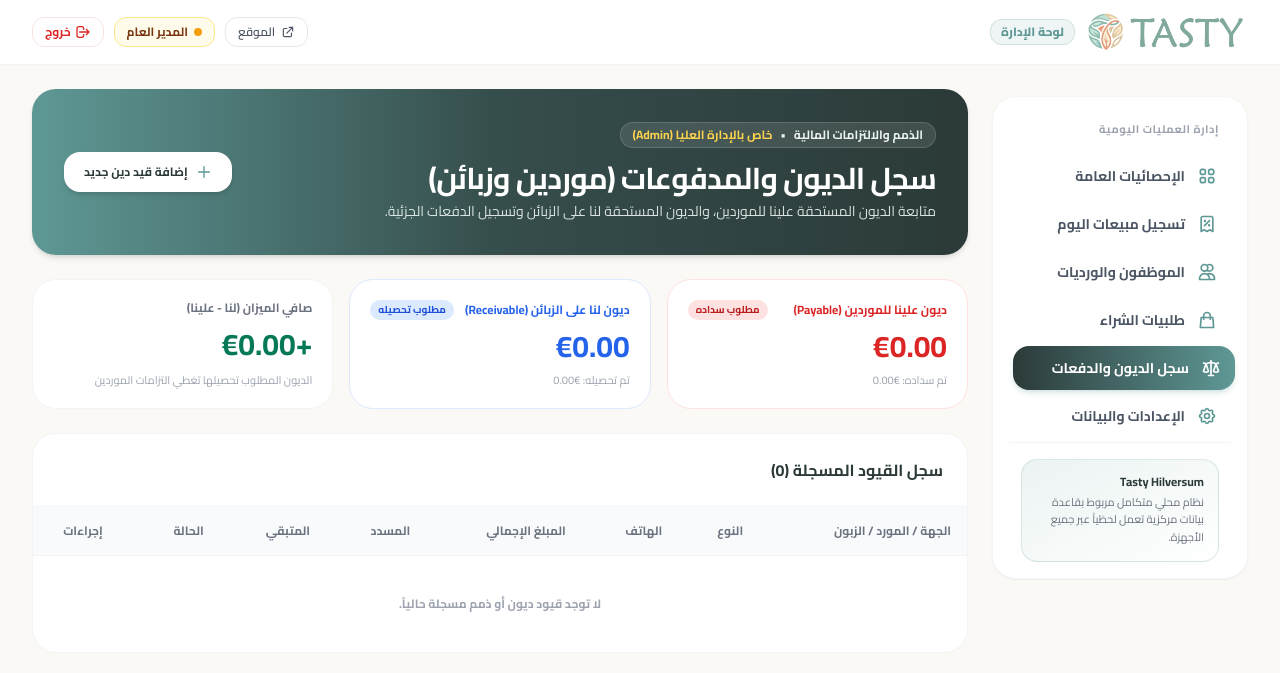
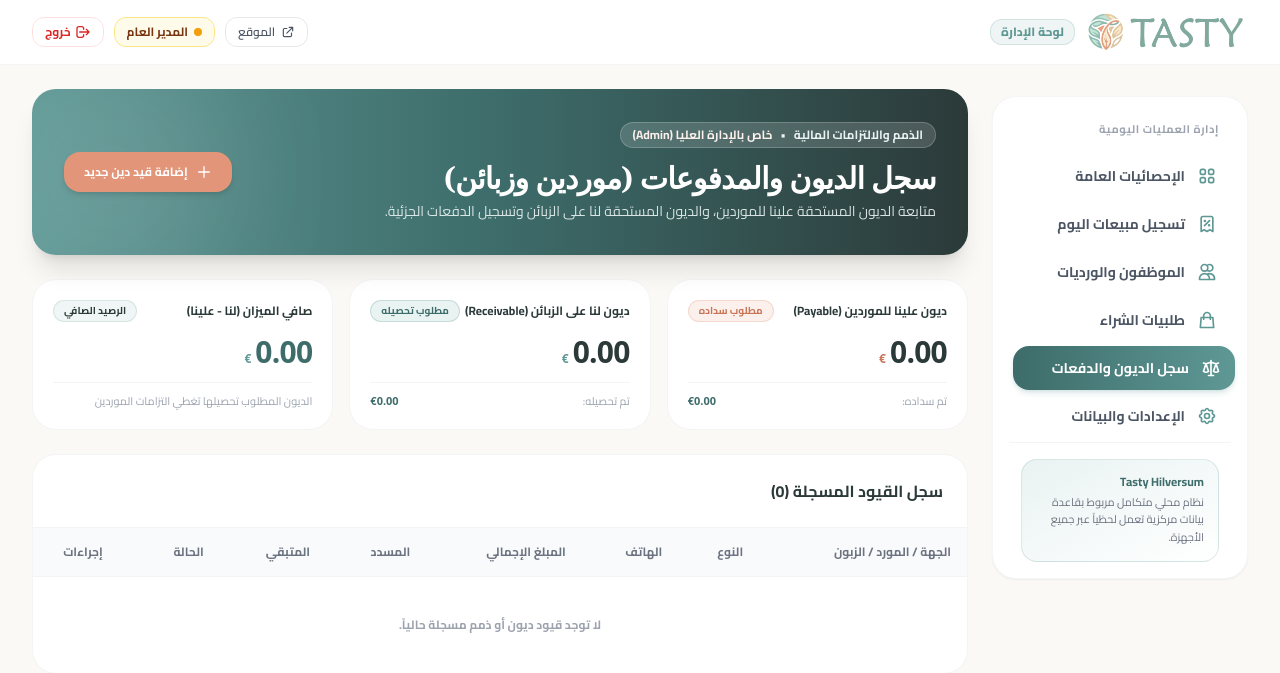
Before and after one commit to ubadamhimid/tasty, a PHP site: page /admin/debts in a window 1280 px wide. Shown: the top 673 px of the page. Run offline with PHP 8.4, Linux system fonts and the light colour scheme; the visitor is signed in with stand-in values (Sample User, id 1); data that the repository does not hold is empty; some libraries are stand-ins or nearby versions.

Commit message:
style: apply authentic logo brand palette and fix RTL number formatting across all admin modules

```diff
--- a/tasty/admin/debts.php
+++ b/tasty/admin/debts.php
@@ -112,23 +112,24 @@ $netBalance = $totalReceivable - $totalPayable;
 <div class="space-y-6">
 
   <!-- Header Banner -->
-  <div class="bg-gradient-to-l from-tasty-teal-dark via-[#354D4B] to-tasty-teal text-white p-6 sm:p-8 rounded-3xl shadow-md relative overflow-hidden flex flex-col sm:flex-row sm:items-center justify-between gap-4">
-    <div>
-      <div class="inline-flex items-center gap-2 px-3 py-1 rounded-full bg-white/10 text-tasty-teal-light text-xs font-bold mb-3 border border-white/15">
+  <div class="bg-gradient-to-l from-tasty-charcoal via-tasty-teal-dark to-tasty-teal text-white p-6 sm:p-8 rounded-3xl shadow-xl relative overflow-hidden flex flex-col sm:flex-row sm:items-center justify-between gap-4">
+    <div class="absolute -left-12 -bottom-12 w-64 h-64 bg-white/10 rounded-full blur-3xl pointer-events-none"></div>
+    <div class="relative z-10">
+      <div class="inline-flex items-center gap-2 px-3 py-1 rounded-full bg-white/15 text-tasty-teal-light text-xs font-bold mb-3 border border-white/20 backdrop-blur-md">
         <span>الذمم والالتزامات المالية</span>
         <span>•</span>
-        <span class="text-amber-300 font-bold">خاص بالإدارة العليا (Admin)</span>
+        <span class="text-tasty-terracotta-light font-bold">خاص بالإدارة العليا (Admin)</span>
       </div>
-      <h1 class="text-2xl sm:text-3xl font-bold tracking-tight">سجل الديون والمدفوعات (موردين وزبائن)</h1>
+      <h1 class="font-serif font-black text-2xl sm:text-3xl tracking-tight text-white">سجل الديون والمدفوعات (موردين وزبائن)</h1>
       <p class="text-tasty-teal-light/90 text-sm mt-1 max-w-xl leading-relaxed">
         متابعة الديون المستحقة علينا للموردين، والديون المستحقة لنا على الزبائن وتسجيل الدفعات الجزئية.
       </p>
     </div>
 
     <!-- Quick Button -->
-    <div class="shrink-0">
-      <button onclick="document.getElementById('newDebtModal').classList.remove('hidden')" class="px-5 py-3 rounded-2xl bg-white text-tasty-teal-dark font-bold text-xs hover:bg-tasty-teal-light shadow-md transition-all active:scale-95 flex items-center gap-2">
-        <svg class="w-4 h-4 text-tasty-teal" fill="none" stroke="currentColor" viewBox="0 0 24 24"><path stroke-linecap="round" stroke-linejoin="round" stroke-width="2" d="M12 4v16m8-8H4"/></svg>
+    <div class="shrink-0 relative z-10">
+      <button onclick="document.getElementById('newDebtModal').classList.remove('hidden')" class="px-5 py-3 rounded-2xl bg-tasty-terracotta text-white font-bold text-xs hover:bg-tasty-terracotta-dark shadow-md transition-all active:scale-95 flex items-center gap-2">
+        <svg class="w-4 h-4" fill="none" stroke="currentColor" viewBox="0 0 24 24"><path stroke-linecap="round" stroke-linejoin="round" stroke-width="2" d="M12 4v16m8-8H4"/></svg>
         <span>إضافة قيد دين جديد</span>
       </button>
     </div>
@@ -142,9 +143,9 @@ $netBalance = $totalReceivable - $totalPayable;
     </div>
   <?php endif; ?>
   <?php if (!empty($error)): ?>
-    <div class="p-4 rounded-2xl bg-red-50 border border-red-200 text-red-800 text-xs font-bold flex items-center justify-between">
+    <div class="p-4 rounded-2xl bg-tasty-terracotta-light border border-tasty-terracotta/40 text-tasty-terracotta-dark text-xs font-bold flex items-center justify-between">
       <span><?= htmlspecialchars($error) ?></span>
-      <button onclick="this.parentElement.remove();" class="text-red-600">&times;</button>
+      <button onclick="this.parentElement.remove();" class="text-tasty-terracotta-dark">&times;</button>
     </div>
   <?php endif; ?>
 
@@ -152,42 +153,56 @@ $netBalance = $totalReceivable - $totalPayable;
   <div class="grid grid-cols-1 md:grid-cols-3 gap-4">
 
     <!-- Payable to Suppliers (علينا) -->
-    <div class="bg-white p-5 rounded-3xl border border-red-100 shadow-xs flex flex-col justify-between">
-      <div class="flex items-center justify-between text-xs font-bold text-red-600 mb-2">
+    <div class="bg-white p-5 rounded-3xl border border-gray-100 shadow-xs flex flex-col justify-between hover:shadow-md transition-shadow">
+      <div class="flex items-center justify-between text-xs font-bold text-tasty-charcoal mb-3">
         <span>ديون علينا للموردين (Payable)</span>
-        <span class="px-2 py-0.5 rounded-full bg-red-100 text-red-700 text-[10px]">مطلوب سداده</span>
+        <span class="px-2.5 py-0.5 rounded-full bg-tasty-terracotta-light text-tasty-terracotta-dark border border-tasty-terracotta/25 text-[10px] font-bold">مطلوب سداده</span>
       </div>
-      <div class="text-2xl sm:text-3xl font-bold text-red-600 dir-ltr text-right">
-        €<?= number_format($totalPayable, 2) ?>
+      <div dir="ltr" class="flex items-baseline justify-end gap-1">
+        <span class="text-xs font-bold text-tasty-terracotta-dark font-sans">€</span>
+        <span class="text-2xl sm:text-3xl font-black font-sans tracking-tight text-tasty-charcoal tabular-nums">
+          <?= number_format($totalPayable, 2) ?>
+        </span>
       </div>
-      <div class="text-[11px] text-gray-400 mt-2 flex justify-between">
-        <span>تم سداده: €<?= number_format($paidPayable, 2) ?></span>
+      <div class="text-[11px] text-gray-400 mt-3 pt-2.5 border-t border-gray-100 flex justify-between">
+        <span>تم سداده:</span>
+        <span class="font-bold text-tasty-teal-dark font-sans" dir="ltr">€<?= number_format($paidPayable, 2) ?></span>
       </div>
     </div>
 
     <!-- Receivable from Customers (لنا) -->
-    <div class="bg-white p-5 rounded-3xl border border-blue-100 shadow-xs flex flex-col justify-between">
-      <div class="flex items-center justify-between text-xs font-bold text-blue-600 mb-2">
+    <div class="bg-white p-5 rounded-3xl border border-gray-100 shadow-xs flex flex-col justify-between hover:shadow-md transition-shadow">
+      <div class="flex items-center justify-between text-xs font-bold text-tasty-charcoal mb-3">
         <span>ديون لنا على الزبائن (Receivable)</span>
-        <span class="px-2 py-0.5 rounded-full bg-blue-100 text-blue-700 text-[10px]">مطلوب تحصيله</span>
+        <span class="px-2.5 py-0.5 rounded-full bg-tasty-teal-light text-tasty-teal-dark border border-tasty-teal/25 text-[10px] font-bold">مطلوب تحصيله</span>
       </div>
-      <div class="text-2xl sm:text-3xl font-bold text-blue-600 dir-ltr text-right">
-        €<?= number_format($totalReceivable, 2) ?>
+      <div dir="ltr" class="flex items-baseline justify-end gap-1">
+        <span class="text-xs font-bold text-tasty-teal font-sans">€</span>
+        <span class="text-2xl sm:text-3xl font-black font-sans tracking-tight text-tasty-charcoal tabular-nums">
+          <?= number_format($totalReceivable, 2) ?>
+        </span>
       </div>
-      <div class="text-[11px] text-gray-400 mt-2 flex justify-between">
-        <span>تم تحصيله: €<?= number_format($paidReceivable, 2) ?></span>
+      <div class="text-[11px] text-gray-400 mt-3 pt-2.5 border-t border-gray-100 flex justify-between">
+        <span>تم تحصيله:</span>
+        <span class="font-bold text-tasty-teal-dark font-sans" dir="ltr">€<?= number_format($paidReceivable, 2) ?></span>
       </div>
     </div>
 
     <!-- Net Balance (الصافي) -->
-    <div class="bg-white p-5 rounded-3xl border border-gray-100 shadow-xs flex flex-col justify-between">
-      <div class="flex items-center justify-between text-xs font-bold text-gray-500 mb-2">
+    <div class="bg-white p-5 rounded-3xl border border-gray-100 shadow-xs flex flex-col justify-between hover:shadow-md transition-shadow">
+      <div class="flex items-center justify-between text-xs font-bold text-tasty-charcoal mb-3">
         <span>صافي الميزان (لنا - علينا)</span>
+        <span class="px-2.5 py-0.5 rounded-full bg-tasty-sage-light text-tasty-charcoal border border-tasty-sage/30 text-[10px] font-bold">الرصيد الصافي</span>
       </div>
-      <div class="text-2xl sm:text-3xl font-bold <?= $netBalance >= 0 ? 'text-emerald-700' : 'text-red-700' ?> dir-ltr text-right">
-        <?= $netBalance >= 0 ? '+' : '' ?>€<?= number_format($netBalance, 2) ?>
+      <div dir="ltr" class="flex items-baseline justify-end gap-1">
+        <span class="text-xs font-bold font-sans <?= $netBalance < 0 ? 'text-tasty-terracotta-dark' : 'text-tasty-teal' ?>">
+          <?= $netBalance < 0 ? '-€' : ($netBalance > 0 ? '+€' : '€') ?>
+        </span>
+        <span class="text-2xl sm:text-3xl font-black font-sans tracking-tight tabular-nums <?= $netBalance < 0 ? 'text-tasty-terracotta-dark' : 'text-tasty-teal-dark' ?>">
+          <?= number_format(abs($netBalance), 2) ?>
+        </span>
       </div>
-      <p class="text-[11px] text-gray-400 mt-2">
+      <p class="text-[11px] text-gray-400 mt-3 pt-2.5 border-t border-gray-100">
         <?= $netBalance >= 0 ? 'الديون المطلوب تحصيلها تغطي التزامات الموردين' : 'التزامات الموردين تفوق مستحقات الزبائن' ?>
       </p>
     </div>
@@ -232,22 +247,22 @@ $netBalance = $totalReceivable - $totalPayable;
                 </td>
                 <td class="p-4 whitespace-nowrap">
                   <?php if ($d['type'] === 'payable'): ?>
-                    <span class="px-2 py-0.5 rounded-full bg-red-100 text-red-800 text-[10px] font-bold">دين علينا</span>
+                    <span class="px-2.5 py-0.5 rounded-full bg-tasty-terracotta-light text-tasty-terracotta-dark border border-tasty-terracotta/25 text-[10px] font-bold">دين علينا</span>
                   <?php else: ?>
-                    <span class="px-2 py-0.5 rounded-full bg-blue-100 text-blue-800 text-[10px] font-bold">دين لنا</span>
+                    <span class="px-2.5 py-0.5 rounded-full bg-tasty-teal-light text-tasty-teal-dark border border-tasty-teal/25 text-[10px] font-bold">دين لنا</span>
                   <?php endif; ?>
                 </td>
                 <td class="p-4 whitespace-nowrap dir-ltr text-right text-gray-500"><?= htmlspecialchars($d['phone'] ?: '—') ?></td>
                 <td class="p-4 font-bold text-gray-700 dir-ltr text-right whitespace-nowrap">€<?= number_format($d['total_amount'], 2) ?></td>
-                <td class="p-4 text-emerald-700 font-bold dir-ltr text-right whitespace-nowrap">€<?= number_format($d['paid_amount'], 2) ?></td>
-                <td class="p-4 text-red-600 font-bold text-sm dir-ltr text-right whitespace-nowrap">€<?= number_format($d['remaining_amount'], 2) ?></td>
+                <td class="p-4 text-tasty-teal-dark font-bold dir-ltr text-right whitespace-nowrap">€<?= number_format($d['paid_amount'], 2) ?></td>
+                <td class="p-4 text-tasty-terracotta-dark font-bold text-sm dir-ltr text-right whitespace-nowrap">€<?= number_format($d['remaining_amount'], 2) ?></td>
                 <td class="p-4 whitespace-nowrap">
                   <?php if ($d['status'] === 'fully_paid'): ?>
-                    <span class="px-2 py-0.5 rounded-full bg-emerald-100 text-emerald-800 font-bold text-[10px]">مسدد بالكامل</span>
+                    <span class="px-2.5 py-0.5 rounded-full bg-tasty-teal-light text-tasty-teal-dark font-bold text-[10px]">مسدد بالكامل</span>
                   <?php elseif ($d['status'] === 'partially_paid'): ?>
-                    <span class="px-2 py-0.5 rounded-full bg-amber-100 text-amber-800 font-bold text-[10px]">مسدد جزئياً</span>
+                    <span class="px-2.5 py-0.5 rounded-full bg-amber-50 text-amber-800 font-bold text-[10px]">مسدد جزئياً</span>
                   <?php else: ?>
-                    <span class="px-2 py-0.5 rounded-full bg-red-100 text-red-800 font-bold text-[10px]">غير مسدد</span>
+                    <span class="px-2.5 py-0.5 rounded-full bg-tasty-terracotta-light text-tasty-terracotta-dark font-bold text-[10px]">غير مسدد</span>
                   <?php endif; ?>
                 </td>
                 <td class="p-4 text-center whitespace-nowrap">
@@ -255,7 +270,7 @@ $netBalance = $totalReceivable - $totalPayable;
                     <?php if ($d['remaining_amount'] > 0): ?>
                       <button
                         onclick='openPaymentModal("<?= $d['id'] ?>", "<?= addslashes($d['party_name']) ?>", <?= $d['remaining_amount'] ?>)'
-                        class="px-2.5 py-1 bg-emerald-50 hover:bg-emerald-100 text-emerald-700 rounded-xl font-bold text-[11px] transition-colors"
+                        class="px-2.5 py-1 bg-tasty-teal hover:bg-tasty-teal-dark text-white rounded-xl font-bold text-[11px] transition-colors shadow-2xs"
                       >
                         تسجيل دفعة
                       </button>
--- a/tasty/admin/header.php
+++ b/tasty/admin/header.php
@@ -74,11 +74,18 @@ $dbDriver = strtoupper($db->getAttribute(PDO::ATTR_DRIVER_NAME));
           colors: {
             tasty: {
               teal: '#5E9895',
-              'teal-dark': '#2B3A39',
-              'teal-light': '#EBF3F2',
-              gold: '#D48B38',
+              'teal-dark': '#3D6C6A',
+              'teal-light': '#E9F3F2',
+              sage: '#9DBEBB',
+              'sage-light': '#F0F6F5',
+              terracotta: '#E29578',
+              'terracotta-dark': '#C87455',
+              'terracotta-light': '#FBF0EB',
               charcoal: '#2B3A39',
-              'bg-warm': '#FBF9F5',
+              'charcoal-muted': '#556866',
+              bg: '#FFFDF9',
+              'bg-warm': '#FAF7F2',
+              card: '#FFFFFF',
             }
           },
           fontFamily: {
```
Also changed, not shown: tasty/admin/employees.php (+51 -32 lines), tasty/admin/orders.php (+7 -6 lines), tasty/admin/sales.php (+33 -23 lines).
